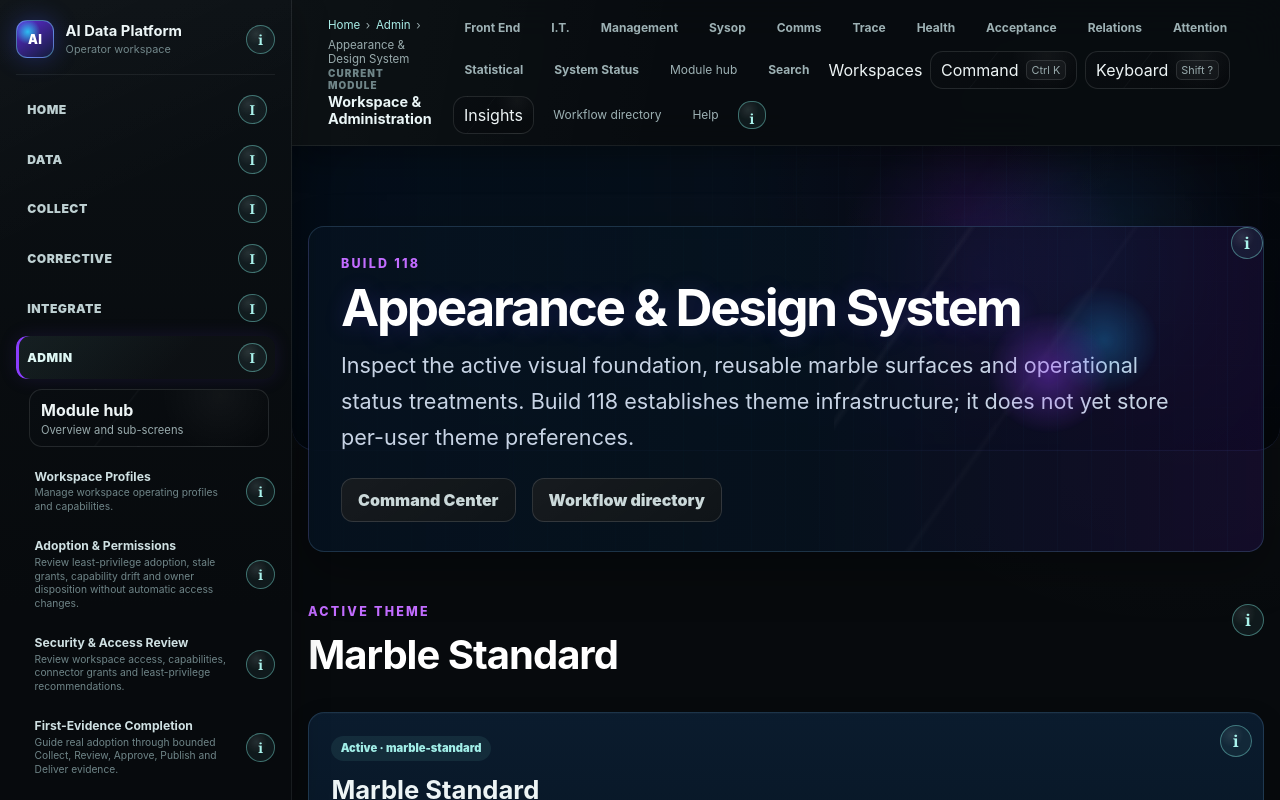
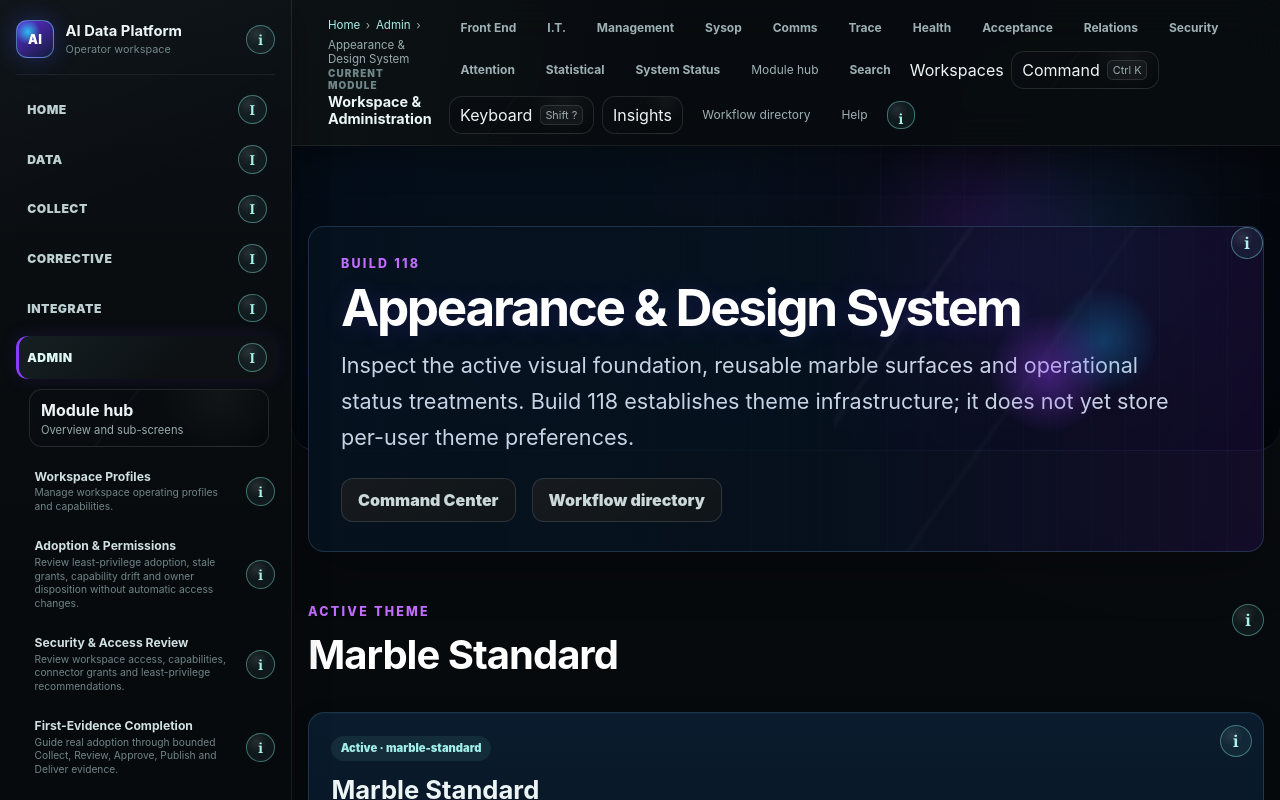
Before and after one commit to RosevearCreations/ai-data-platform, a Next.js app in the folder apps/web/: page /appearance in a window 1280 px wide. Shown: the top 800 px of the page. Built offline with nearby package versions, Linux system fonts and the light colour scheme.

Commit message:
Build 347: add security certification shell access

```diff
--- a/apps/web/app/application-shell.tsx
+++ b/apps/web/app/application-shell.tsx
@@ -172,6 +172,7 @@ export function ApplicationShell({ children }: { children: ReactNode }) {
             <Link className={pathname.startsWith("/module-health-intelligence") ? "opsTopLink active" : "opsTopLink"} href="/module-health-intelligence">Health</Link>
             <Link className={pathname.startsWith("/role-device-acceptance") ? "opsTopLink active" : "opsTopLink"} href="/role-device-acceptance">Acceptance</Link>
             <Link className={pathname.startsWith("/relationship-certification") ? "opsTopLink active" : "opsTopLink"} href="/relationship-certification">Relations</Link>
+            <Link className={pathname.startsWith("/master-security-certification") ? "opsTopLink active" : "opsTopLink"} href="/master-security-certification">Security</Link>
             <Link className={pathname.startsWith("/attention") ? "opsTopLink active" : "opsTopLink"} href="/attention">Attention</Link>
             <Link className={pathname.startsWith("/production-learning") ? "opsTopLink active" : "opsTopLink"} href="/production-learning">Statistical</Link>
             <Link className={pathname.startsWith("/integration-health") ? "opsTopLink active" : "opsTopLink"} href="/integration-health">System Status</Link>
```
